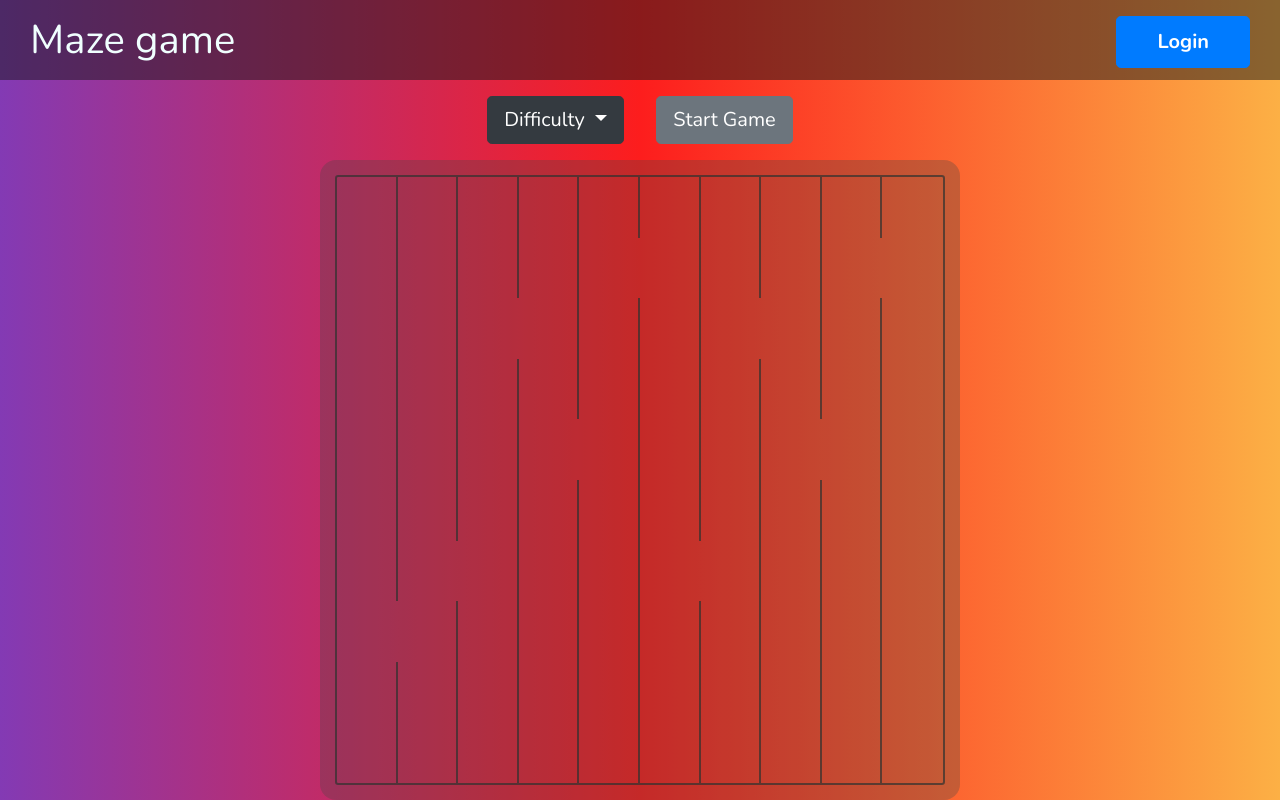
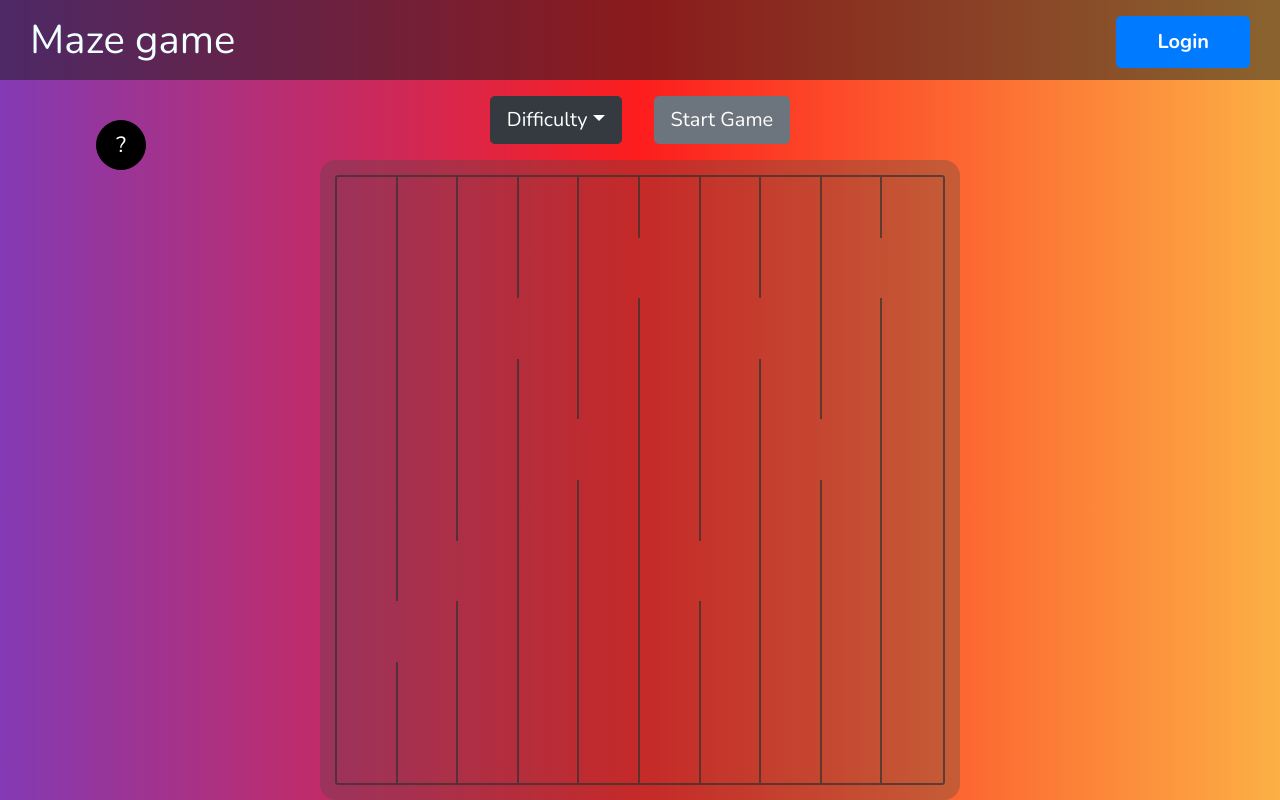
Before and after one commit to devops-maze/game, a website: page public/index.html in a window 1280 px wide. Drawn offline with nearby package versions, Linux system fonts and the light colour scheme; some packages are replaced by stand-ins of ours; no server answers.

Commit message:
Help button added

```diff
--- a/package.json
+++ b/package.json
@@ -16,5 +16,8 @@
     "url": "https://github.com/devops-maze/game/issues"
   },
   "homepage": "https://github.com/devops-maze/game#readme",
-  "dependencies": {}
+  "dependencies": {},
+  "devDependencies": {
+    "prettier": "2.1.2"
+  }
 }
--- a/public/css/main.css
+++ b/public/css/main.css
@@ -6,12 +6,7 @@
 
 body {
   background: rgb(131, 58, 180);
-  background: linear-gradient(
-    90deg,
-    rgba(131, 58, 180, 1) 0%,
-    rgba(253, 29, 29, 1) 50%,
-    rgba(252, 176, 69, 1) 100%
-  );
+  background: linear-gradient(90deg, rgba(131, 58, 180, 1) 0%, rgba(253, 29, 29, 1) 50%, rgba(252, 176, 69, 1) 100%);
 }
 
 nav {
@@ -124,3 +119,20 @@ nav h1 {
   width: 100%;
   padding: 0.2em 0;
 }
+
+.help {
+  position: absolute;
+  margin: 2.5em 6em;
+}
+
+#tooltip {
+  width: 50px;
+  height: 50px;
+  padding: 10px 16px;
+  font-size: 22px;
+  line-height: 1.33;
+  border-radius: 35px;
+  color: white;
+  background-color: black;
+  border-color: black;
+}
--- a/public/css/maze.css
+++ b/public/css/maze.css
@@ -133,7 +133,7 @@
   width: 50vw;
   height: 50vh;
   background-color: rgba(47, 50, 47, 0.9);
-  border-radius: .5em;
+  border-radius: 0.5em;
   z-index: 3;
   font-size: x-large;
 }
--- a/public/index.html
+++ b/public/index.html
@@ -1,6 +1,5 @@
 <!DOCTYPE html>
 <html lang="en">
-
   <head>
     <meta charset="utf-8" />
     <meta name="viewport" content="width=device-width, initial-scale=1" />
@@ -14,17 +13,10 @@
     <script src="/__/firebase/8.0.0/firebase-storage.js"></script>
     <!-- initialize the SDK after all desired features are loaded -->
     <script src="/__/firebase/init.js"></script>
-    <link rel="stylesheet" href="https://cdn.jsdelivr.net/npm/bootstrap@4.5.3/dist/css/bootstrap.min.css"
-        integrity="sha384-TX8t27EcRE3e/ihU7zmQxVncDAy5uIKz4rEkgIXeMed4M0jlfIDPvg6uqKI2xXr2" crossorigin="anonymous" />
-    <script src="https://code.jquery.com/jquery-3.5.1.slim.min.js"
-        integrity="sha384-DfXdz2htPH0lsSSs5nCTpuj/zy4C+OGpamoFVy38MVBnE+IbbVYUew+OrCXaRkfj"
-        crossorigin="anonymous"></script>
-    <script src="https://cdn.jsdelivr.net/npm/popper.js@1.16.1/dist/umd/popper.min.js"
-        integrity="sha384-9/reFTGAW83EW2RDu2S0VKaIzap3H66lZH81PoYlFhbGU+6BZp6G7niu735Sk7lN"
-        crossorigin="anonymous"></script>
-    <script src="https://cdn.jsdelivr.net/npm/bootstrap@4.5.3/dist/js/bootstrap.min.js"
-        integrity="sha384-w1Q4orYjBQndcko6MimVbzY0tgp4pWB4lZ7lr30WKz0vr/aWKhXdBNmNb5D92v7s"
-        crossorigin="anonymous"></script>
+    <link rel="stylesheet" href="https://cdn.jsdelivr.net/npm/bootstrap@4.5.3/dist/css/bootstrap.min.css" integrity="sha384-TX8t27EcRE3e/ihU7zmQxVncDAy5uIKz4rEkgIXeMed4M0jlfIDPvg6uqKI2xXr2" crossorigin="anonymous" />
+    <script src="https://code.jquery.com/jquery-3.5.1.slim.min.js" integrity="sha384-DfXdz2htPH0lsSSs5nCTpuj/zy4C+OGpamoFVy38MVBnE+IbbVYUew+OrCXaRkfj" crossorigin="anonymous"></script>
+    <script src="https://cdn.jsdelivr.net/npm/popper.js@1.16.1/dist/umd/popper.min.js" integrity="sha384-9/reFTGAW83EW2RDu2S0VKaIzap3H66lZH81PoYlFhbGU+6BZp6G7niu735Sk7lN" crossorigin="anonymous"></script>
+    <script src="https://cdn.jsdelivr.net/npm/bootstrap@4.5.3/dist/js/bootstrap.min.js" integrity="sha384-w1Q4orYjBQndcko6MimVbzY0tgp4pWB4lZ7lr30WKz0vr/aWKhXdBNmNb5D92v7s" crossorigin="anonymous"></script>
     <link href="https://fonts.googleapis.com/css?family=Nunito:400,600,700" rel="stylesheet" />
     <link rel="stylesheet" href="css/main.css" />
     <link rel="stylesheet" href="css/maze.css" />
@@ -37,26 +29,31 @@
       </div>
 
       <div class="col-4 row justify-content-end align-items-center">
-            <button id="login-btn" class="btn btn-primary btn-lg" onclick="googleLogin()">
-                Login
-            </button>
+        <button id="login-btn" class="btn btn-primary btn-lg" onclick="googleLogin()">Login</button>
         <button id="profile-btn" onclick="profileOnClick()" class="dropbtn"></button>
       </div>
     </nav>
+    <div id="insturction-btn" class="help">
+      <button id="tooltip" onclick="tooltip()" class="btn btn-warning btn-circle btn-xl" type="button" data-toggle="tooltip" data-placement="bottom" data-html="true"
+      title="
+      <b>Welcome to our maze game!</b>
+      <div><em>Here is some instruction about the cool features of this project:</em><div>
+      <div>Let's start with the basic rules. Your goal is simple, just use the arrow-keys to navigate the <u>deno</u> trough the maze to reach the target,
+      wich is the <u>portal</u>. If you did not find this challenging enough, try different difficulties.</div>
+      <div>Feel free to log in with your gmail account. Once you have done it, every of your personal record will be administrated in each stage.</div>
+      <div>Try to beat them!</div>
+        "> ?
+      </button>
+    </div>
     <div id="controls" class="container-fluid row justify-content-center">
-        <button class="btn btn-dark btn-lg dropdown-toggle" type="button" data-toggle="dropdown" aria-haspopup="true"
-            aria-expanded="false">
-            Difficulty
-        </button>
+      <button class="btn btn-dark btn-lg dropdown-toggle" type="button" data-toggle="dropdown" aria-haspopup="true" aria-expanded="false">Difficulty</button>
       <div class="dropdown-menu">
         <a class="dropdown-item" onclick="mazeDimensions.setValue(5)">Easy</a>
         <a class="dropdown-item" onclick="mazeDimensions.setValue(10)">Medium</a>
         <a class="dropdown-item" onclick="mazeDimensions.setValue(20)">Hard</a>
         <a class="dropdown-item" onclick="mazeDimensions.setValue(25)">Extreme</a>
       </div>
-        <button id="start" class="btn btn-secondary btn-lg" onclick="initMaze(mazeDimensions.value)">
-            Start Game
-        </button>
+      <button id="start" class="btn btn-secondary btn-lg" onclick="initMaze(mazeDimensions.value)">Start Game</button>
     </div>
     <div id="maze-container" class="container-fluid">
       <div id="maze-canvas"></div>
@@ -93,5 +90,4 @@
     <script src="js/user.js"></script>
     <script src="js/app.js"></script>
   </body>
-
 </html>
--- a/public/js/app.js
+++ b/public/js/app.js
@@ -17,3 +17,7 @@ function initMaze(dimensions) {
   placeTarget();
   document.onkeydown = moveCharacter;
 }
+
+function tooltip() {
+  $("#tooltip").tooltip("show");
+}
--- a/public/js/maze.js
+++ b/public/js/maze.js
@@ -142,9 +142,7 @@ function moveCharacter(e) {
     if (y < 1 || x < 1 || y > mazeDimensions || x > mazeDimensions) {
       return console.log(`Out of bounds! 🔥`);
     } else {
-      return document
-        .getElementById(`cell_${y}_${x}`)
-        .classList.contains("gap");
+      return document.getElementById(`cell_${y}_${x}`).classList.contains("gap");
     }
   };
 
```
Also changed, not shown: .prettierrc.json (added), 2 other files. Lines whose indentation alone changed are shown as unchanged.
